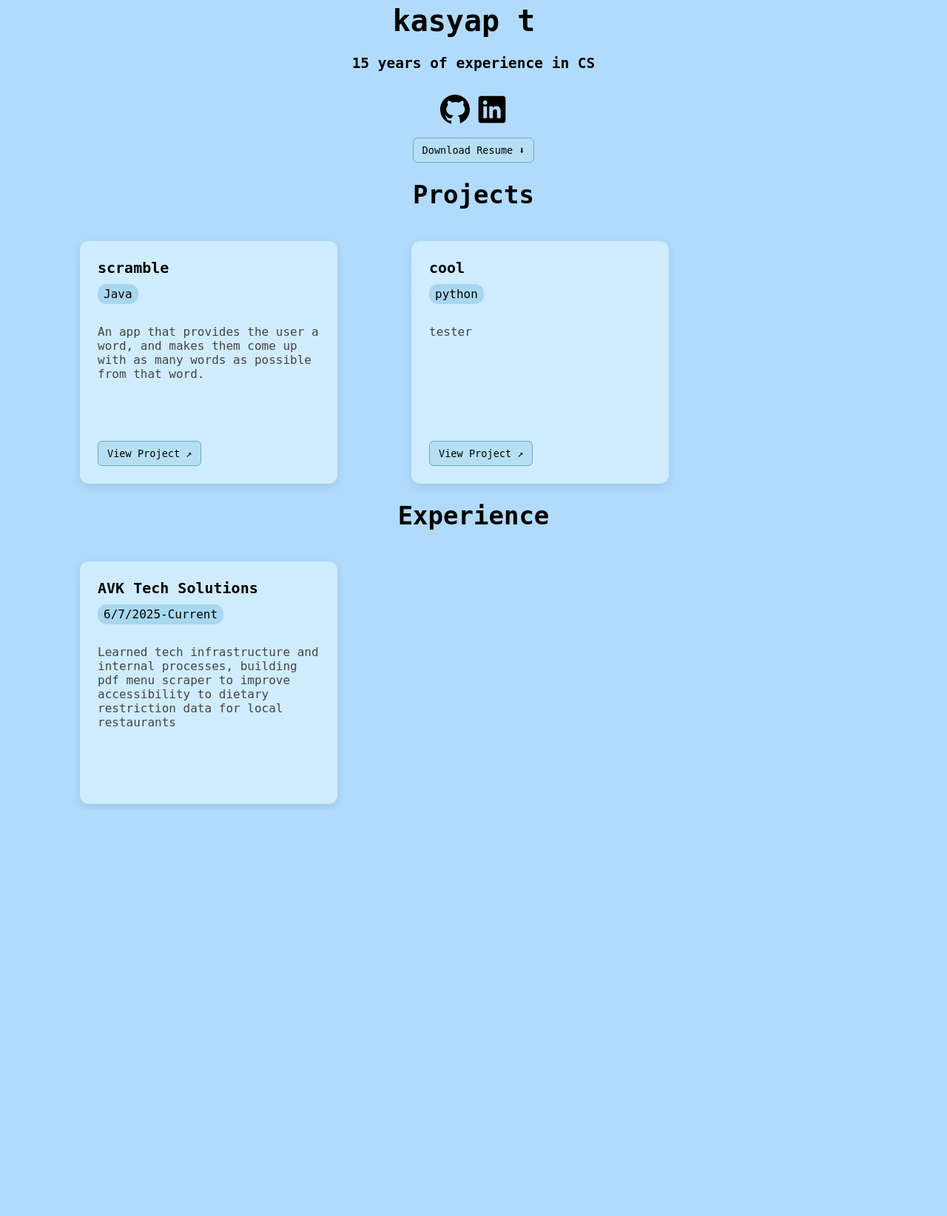
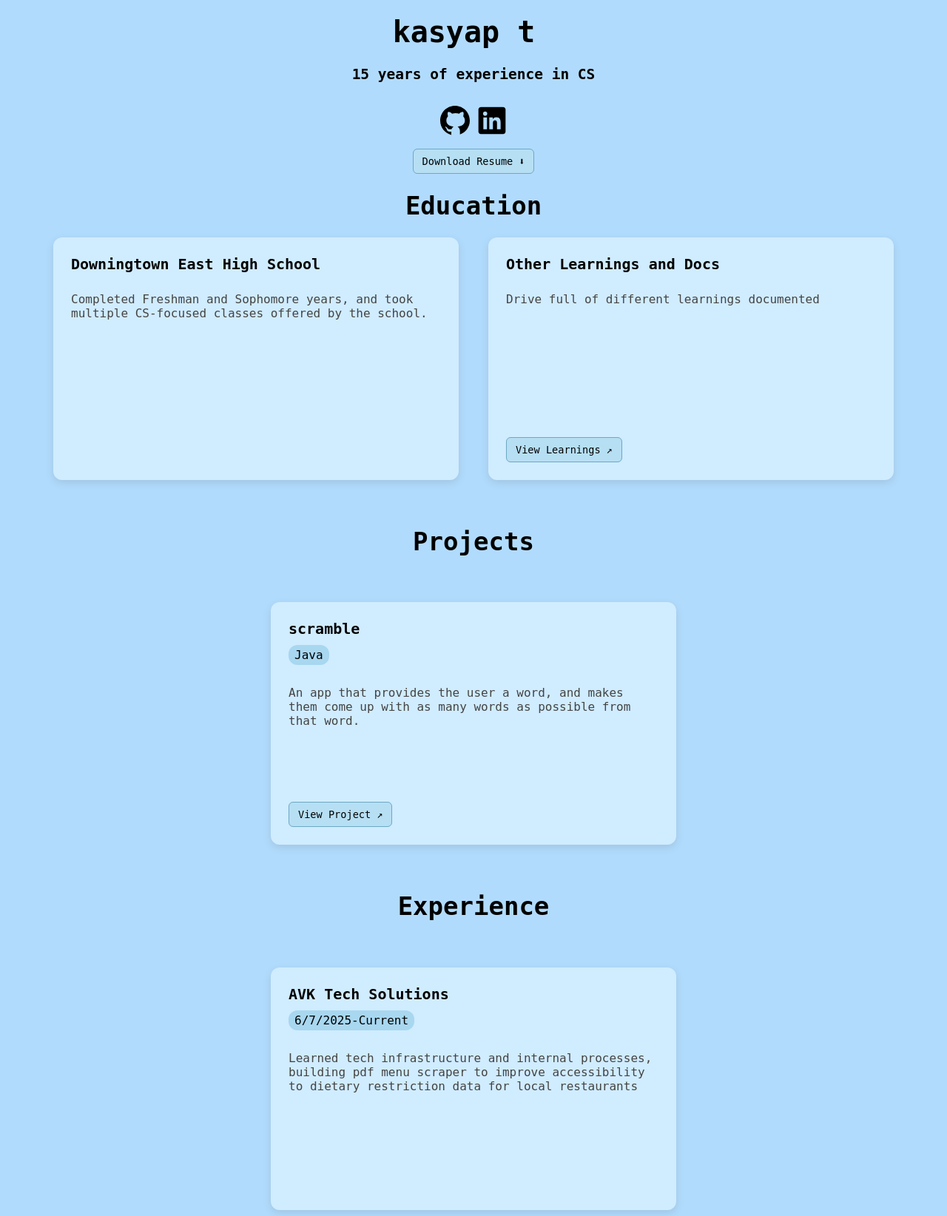
Before and after one commit to ketchup235/Dynamic-Portfolio, a Flask app: page / in a window 1280 px wide. Shown: the whole page at 74% size. Before the commit the page ends 1091 px from the top, so only its background shows below. Run offline with Flask 3, Linux system fonts and the light colour scheme.

Commit message:
add education section and fix all frontend issues

```diff
--- a/app.py
+++ b/app.py
@@ -17,9 +17,6 @@ class Project(db.Model):
     language=db.Column(db.String(100), nullable=False)
     link=db.Column(db.String(200), nullable=False)
 
-    def __repr__(self):
-        return f"<Project {self.title}>"
-
 class Person(db.Model):
     id = db.Column(db.Integer, primary_key=True)
     name = db.Column(db.String(100), nullable=False)
@@ -27,14 +24,17 @@ class Person(db.Model):
     github= db.Column(db.Text, nullable=False)
     linkedin= db.Column(db.Text, nullable=False)
 
-    def __repr__(self):
-        return f"<Person {self.name}>"
-
 class Experience(db.Model):
     id= db.Column(db.Integer, primary_key=True)
     title = db.Column(db.String(100), nullable=False)
     date = db.Column(db.String(50), nullable=False)
     description=db.Column(db.Text, nullable=False)
+
+class Education(db.Model):
+    id= db.Column(db.Integer, primary_key=True)
+    title = db.Column(db.String(100), nullable=False)
+    description=db.Column(db.Text, nullable=False)
+    link=db.Column(db.String(200), nullable=False)
 
 def get_item_from_csv(filename, model_class, fields):
     model_class.query.delete()
@@ -50,6 +50,7 @@ with app.app_context():
     get_item_from_csv("projects(Sheet1).csv", Project, ["title", "description", "language", "link"])
     get_item_from_csv("person(Sheet1).csv", Person, ["name", "bio", "github", "linkedin"])
     get_item_from_csv("exp.csv", Experience, ["title", "date","description"])
+    get_item_from_csv("edu.csv", Education, ["title","description", "link"])
 
 
 @app.route("/")
@@ -57,4 +58,5 @@ def index():
     person= Person.query.first()
     projects=Project.query.all()
     experience= Experience.query.all()
-    return render_template("index.html", projects=projects, person=person, experience=experience)
+    education= Education.query.all()
+    return render_template("index.html", projects=projects, person=person, experience=experience, education=education)
--- /dev/null
+++ b/edu.csv
@@ -0,0 +1,3 @@
+title,description,link
+Downingtown East High School,"Completed Freshman and Sophomore years, and took multiple CS-focused classes offered by the school."
+Other Learnings and Docs,"Drive full of different learnings documented",https://drive.google.com/drive/folders/1mGs2cf4z_BFskrvoZHi6pMJt9tJEO1uk?usp=sharing
--- a/projects(Sheet1).csv
+++ b/projects(Sheet1).csv
@@ -1,3 +1,2 @@
 title,description,language,link
 scramble,"An app that provides the user a word, and makes them come up with as many words as possible from that word.",Java,https://github.com/ketchup235/wordy-release
-cool,tester,python,https://www.google.com/
--- a/static/styles.css
+++ b/static/styles.css
@@ -114,11 +114,11 @@ a{
   border-radius: 12px;
   box-shadow: 0 4px 12px rgba(0, 0, 0, 0.1);
   padding: 24px;
-    width: 300px;
+  width: 500px;
   text-align: left;
-    margin-left: 100px;
-    margin-top: 20px;
   min-height: 280px;
+  flex-shrink: 0;
+  max-width: 500px;
 }
 
 .card h3 {
@@ -170,7 +170,19 @@ a{
 }
 
 
-.projects{
+.flex{
   display: flex;
+  flex-wrap: wrap;
+  justify-content: center;
+  gap: 40px;
+}
 
+.block{
+display: block;
 }
+
+
+.section {
+  width: 100%;
+  margin: 40px 0;
+}
--- a/templates/index.html
+++ b/templates/index.html
@@ -15,6 +15,7 @@
     <title>{{person.name}}</title>
   </head>
   <body>
+    <br>
     <div class="centered">
       <h1 id="typed-container" data-name="{{person.name}}">
         <span id="typed"></span>
@@ -67,10 +68,26 @@
       </a>
     </div>
     </div>
+    <div class="block">
+      <div class="centered title">
+        <h1>Education</h1>
+      </div>
+      <div class="flex">
+        {% for ed in education %}
+        <div class="card">
+          <h3>{{ed.title}}</h3>
+          <p class="description">{{ed.description}}</p>
+          {%if ed.link%}
+            <a class="button" href="{{ed.link}}" target="_blank">
+              View Learnings <span class="arrow">↗</span>
+            </a>
+          {%endif%}
+        </div>
+        {%endfor%}
       <div class="centered title">
         <h1>Projects</h1>
       </div>
-    <div class="projects">
+      <div class="flex">
         {% for proj in projects %}
         <div class="card">
           <h3>{{proj.title}}</h3>
@@ -85,7 +102,7 @@
       <div class="centered title">
         <h1>Experience</h1>
       </div>
-
+      <div class="flex">
         {% for exp in experience %}
         <div class="card">
           <h3>{{exp.title}}</h3>
@@ -93,7 +110,8 @@
           <p class="description">{{exp.description}}</p>
         </div>
         {%endfor%}
-
+      </div>
+    </div>
     <footer></footer>
   </body>
 </html>
```
Also changed, not shown: instance/projects.db. Lines whose indentation alone changed are shown as unchanged.
